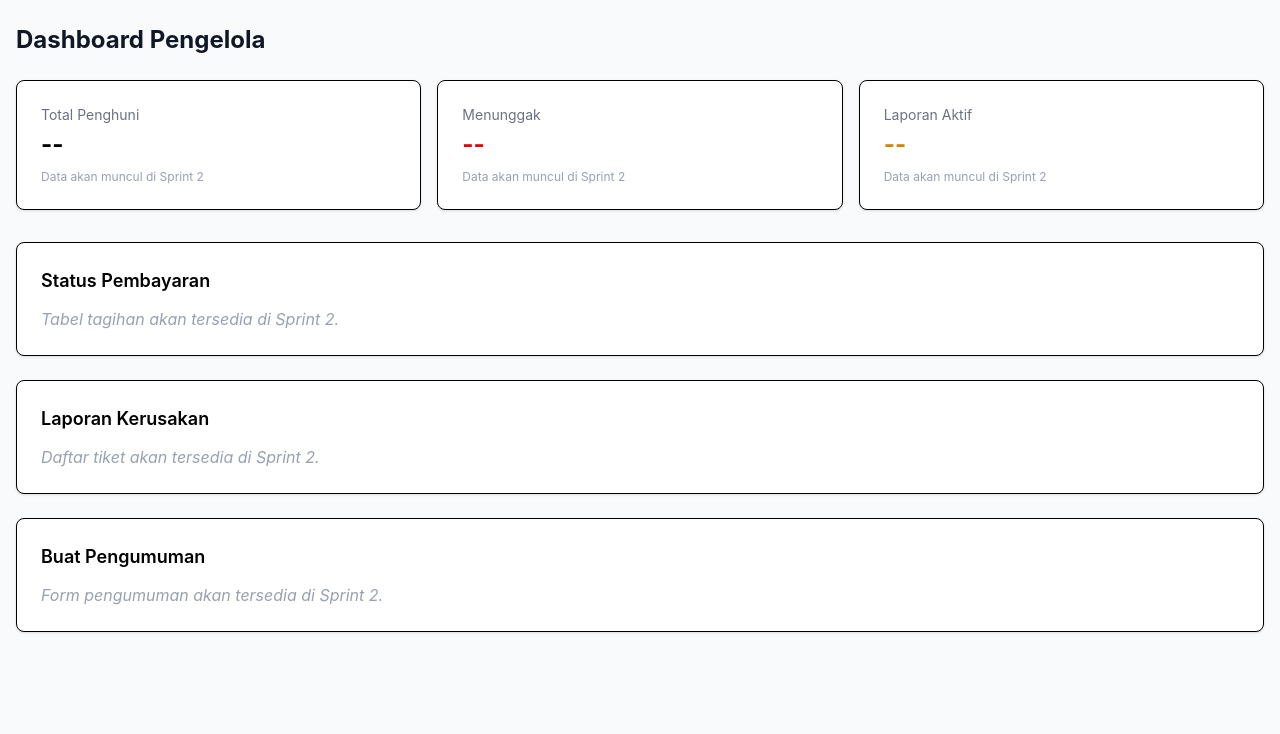
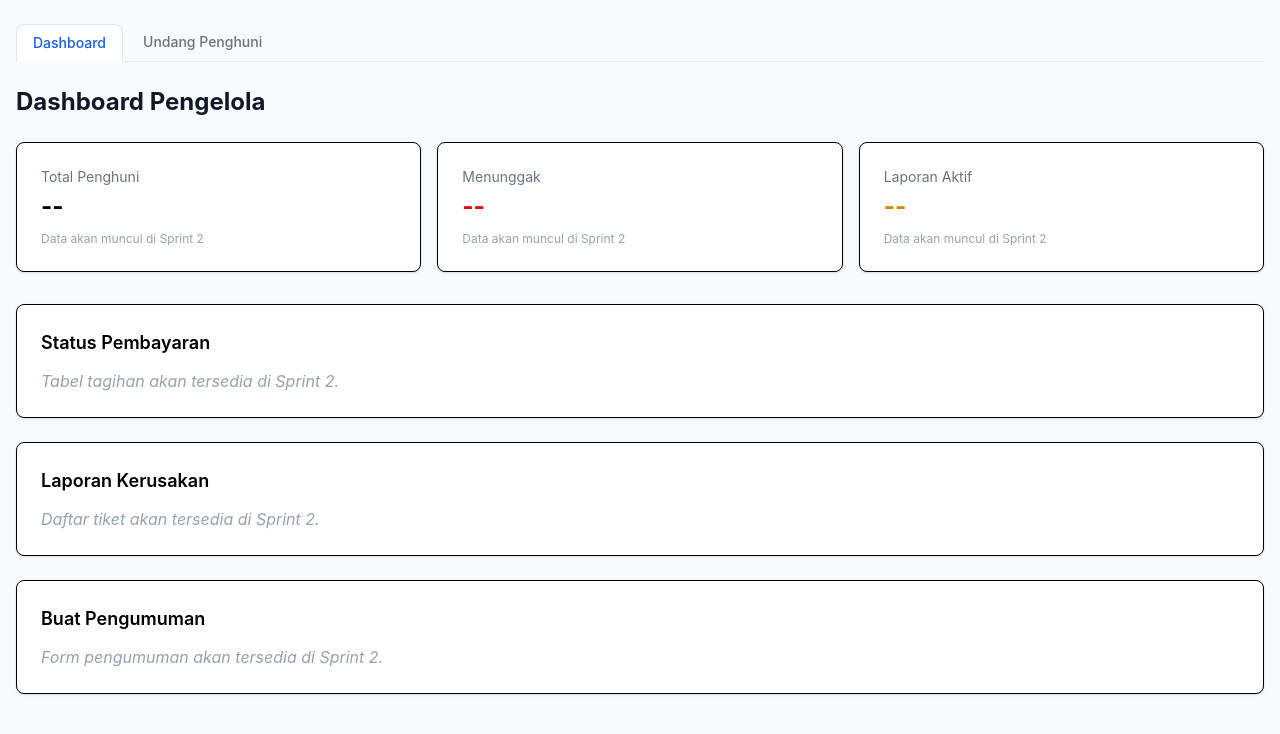
Before and after one commit to mochammadrs/KostHub, a Nuxt app: page /dashboard/pengelola in a window 1280 px wide. Shown: the top 734 px of the page. Built offline with nearby package versions, Linux system fonts and the light colour scheme; no server answers.

Commit message:
feat: add invite menu link to pengelola dashboard

```diff
--- a/app/pages/dashboard/pengelola.vue
+++ b/app/pages/dashboard/pengelola.vue
@@ -6,6 +6,28 @@ definePageMeta({
 
 <template>
   <div>
+    <!-- Navigation tabs -->
+    <nav class="flex gap-1 mb-6 border-b border-gray-200">
+      <NuxtLink
+        to="/dashboard/pengelola"
+        class="px-4 py-2 text-sm font-medium rounded-t-lg transition"
+        :class="$route.path === '/dashboard/pengelola'
+          ? 'bg-white text-blue-600 border border-gray-200 border-b-white -mb-px'
+          : 'text-gray-500 hover:text-gray-700 hover:bg-gray-100'"
+      >
+        Dashboard
+      </NuxtLink>
+      <NuxtLink
+        to="/dashboard/pengelola/invite"
+        class="px-4 py-2 text-sm font-medium rounded-t-lg transition"
+        :class="$route.path === '/dashboard/pengelola/invite'
+          ? 'bg-white text-blue-600 border border-gray-200 border-b-white -mb-px'
+          : 'text-gray-500 hover:text-gray-700 hover:bg-gray-100'"
+      >
+        Undang Penghuni
+      </NuxtLink>
+    </nav>
+
     <h2 class="text-2xl font-bold text-gray-900 mb-6">
       Dashboard Pengelola
     </h2>
```
